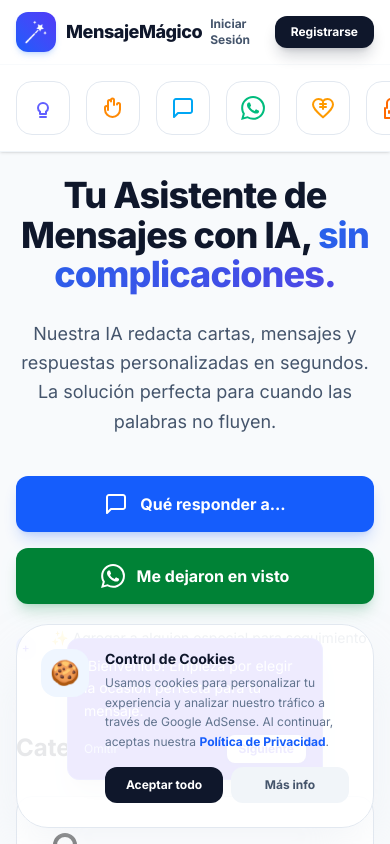
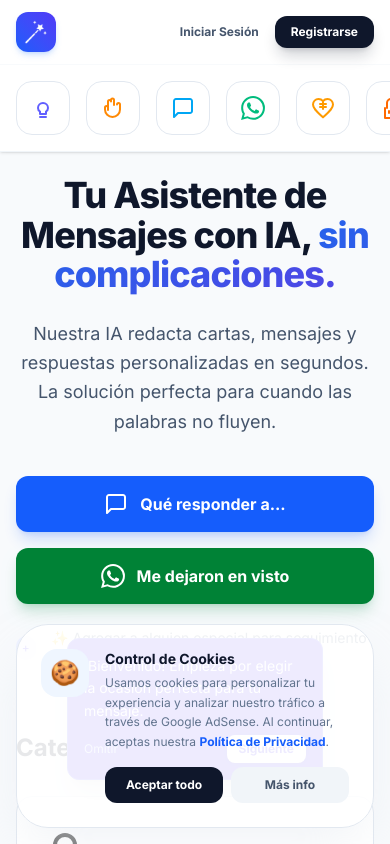
Before and after one commit to haunditing/mensajemagico-web, a React (Vite) app: page / in a window 390 px wide. Shown: the top 844 px of the page. Built offline with nearby package versions, Linux system fonts and the light colour scheme; no server answers.

Commit message:
Fix: Hide AppName on movil

```diff
--- a/components/Layout.tsx
+++ b/components/Layout.tsx
@@ -400,7 +400,7 @@ const Layout: React.FC<{ children: React.ReactNode }> = ({ children }) => {
                   className="w-6 h-6 md:w-7 md:h-7 object-contain transition-all duration-300 group-hover:drop-shadow-[0_0_8px_rgba(255,255,255,0.8)]"
                 />
               </div>
-              <div className="flex flex-col">
+              <div className="hidden md:flex flex-col">
                 <span className="font-extrabold text-lg md:text-xl tracking-tight text-slate-900 dark:text-white leading-none">
                   {siteName}
                 </span>
```
